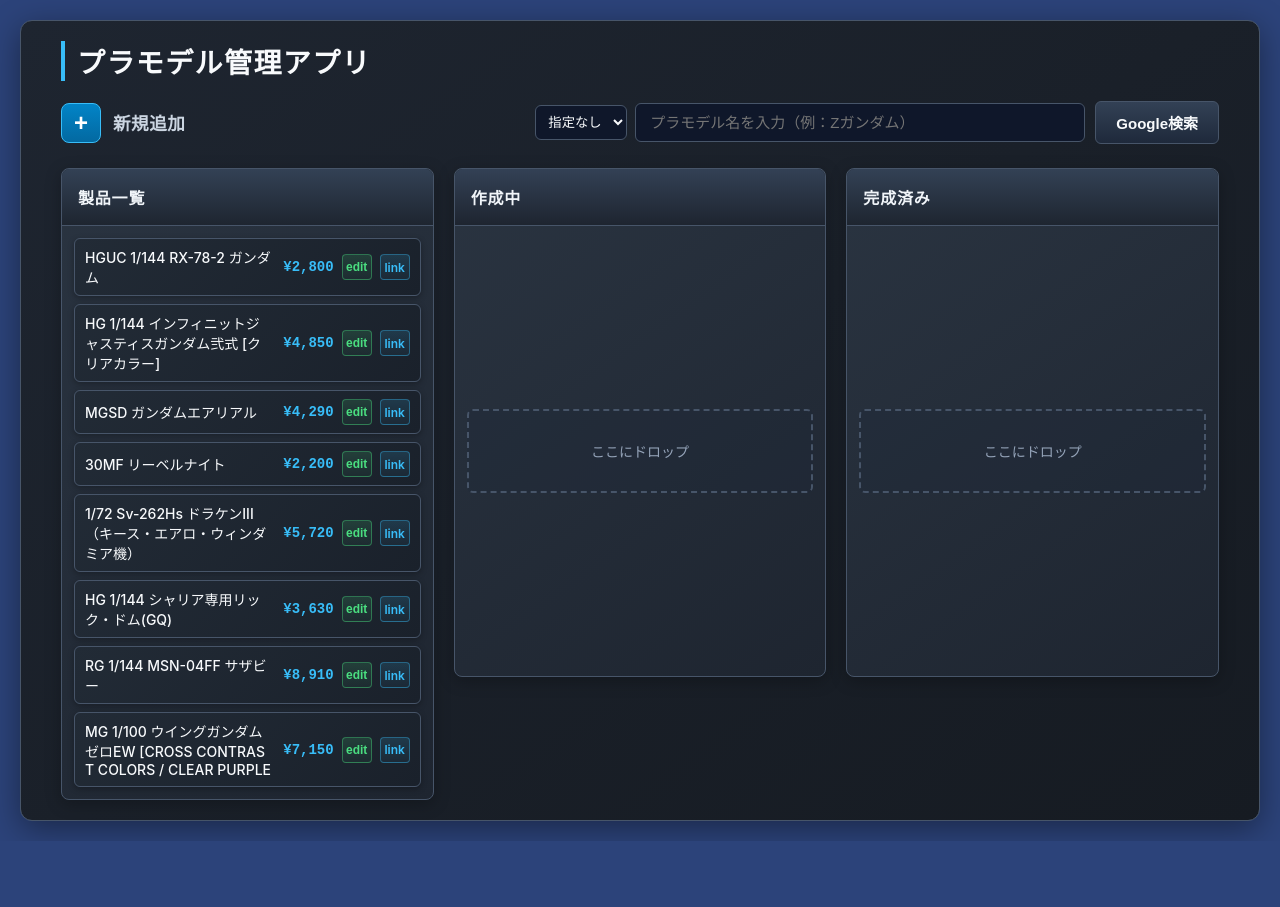
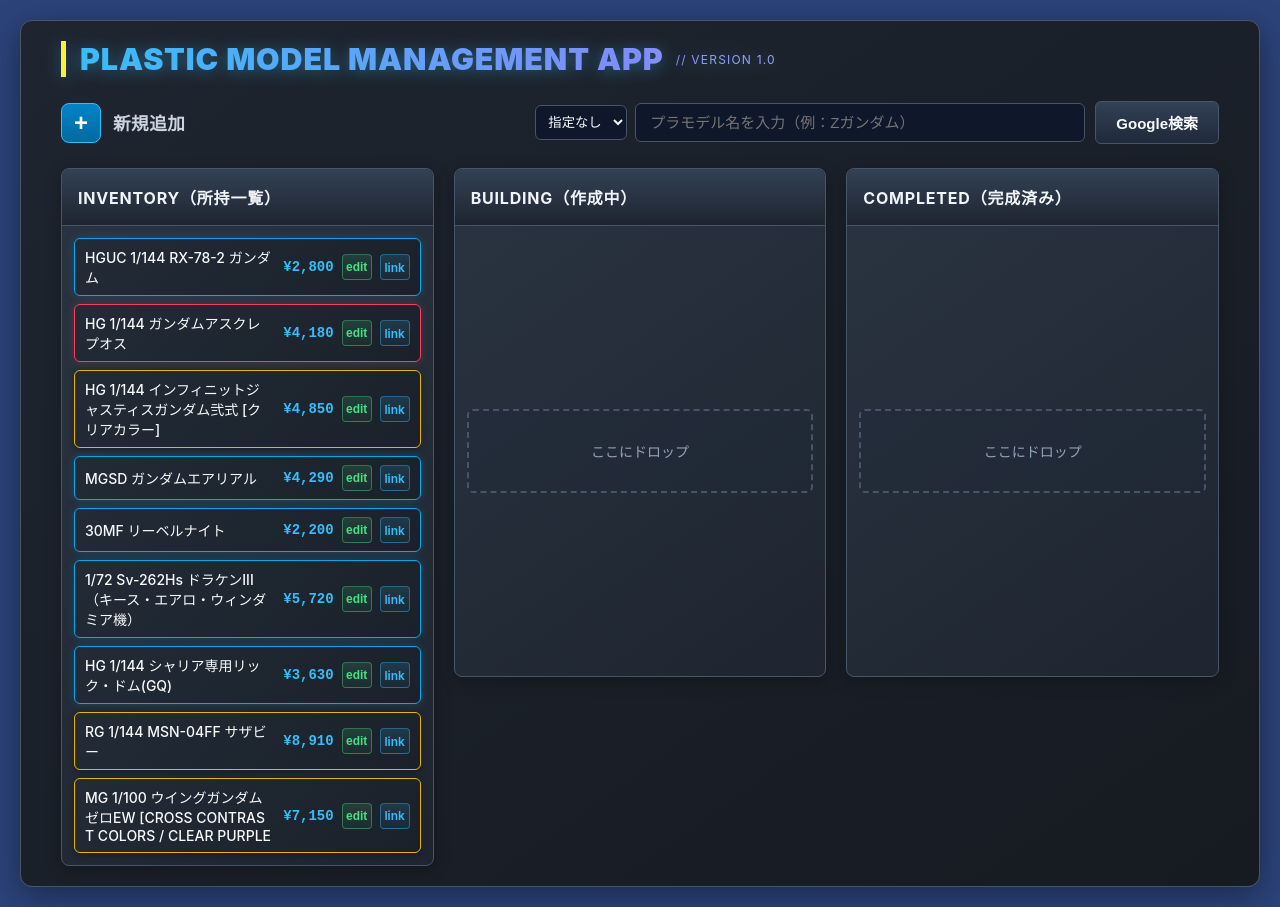
Before and after one commit to iiinu82/plamo-management-app, a React (Vite) app: page / in a window 1280 px wide. Before the commit the page ends 841 px from the top, so only its background shows below. Built offline with nearby package versions, Linux system fonts and the light colour scheme.

Commit message:
カテゴリーで枠の色を変える

```diff
--- a/src/App.css
+++ b/src/App.css
@@ -29,12 +29,34 @@
 }
 
 h1 {
-  margin-bottom: 20px;
-  font-size: 1.75rem;
+  margin: 0 0 24px 0;
+  font-size: 1.9rem;
+  font-weight: 900;
+  letter-spacing: 0.03em;
+  font-family:
+    -apple-system, BlinkMacSystemFont, "Segoe UI", Roboto, sans-serif;
+
   color: #f8fafc;
-  letter-spacing: 0.05em;
-  border-left: 4px solid #38bdf8;
-  padding-left: 12px;
+  background: linear-gradient(90deg, #38bdf8, #818cf8, #ffffff);
+  -webkit-background-clip: text;
+  -webkit-text-fill-color: transparent;
+
+  filter: drop-shadow(0 2px 8px rgba(56, 189, 248, 0.4));
+
+  border-left: 5px solid #f8f238;
+  padding-left: 14px;
+
+  display: inline-block;
+  display: flex;
+  align-items: center;
+  gap: 12px;
+}
+
+.titleSpan {
+  font-size: 12px;
+  color: #64748b;
+  font-weight: normal;
+  letter-spacing: 0.1em;
 }
 
 .addArea {
@@ -73,22 +95,22 @@
 }
 
 .googleForm {
-  margin-bottom: 0; /* リストエリアと自然に繋げるため調整 */
+  margin-bottom: 0;
   display: flex;
   gap: 10px;
   align-items: center;
 }
 
-/* inputとバツボタンをまとめる親要素 */
 .inputWrapper {
-  position: relative; /* 子要素の絶対配置の基準にする */
+  position: relative;
   display: flex;
   align-items: center;
+  gap: 8px;
 }
 
 .googleInput {
   width: 450px;
-  padding: 10px 36px 10px 14px; /* 右側にバツボタン分の余白（36px）をあけておく */
+  padding: 10px 36px 10px 14px;
   font-size: 15px;
   background-color: #0f172a;
   border: 1px solid #475569;
@@ -101,15 +123,28 @@
     box-shadow 0.2s;
 }
 
+.googleInputCategory {
+  padding: 8px;
+  border-radius: 6px;
+  background-color: #0f172a;
+  color: #f8fafc;
+  border: 1px solid #475569;
+}
+
+.googleInputArea {
+  position: relative;
+  display: flex;
+  align-items: center;
+}
+
 .googleInput:focus {
   border-color: #38bdf8;
   box-shadow: 0 0 0 2px rgba(56, 189, 248, 0.2);
 }
 
-/* 右端に配置するバツボタン */
 .clearBtn {
   position: absolute;
-  right: 10px; /* 右端からの距離 */
+  right: 10px;
   background: none;
   border: none;
   font-size: 18px;
@@ -158,14 +193,10 @@
 
 /* 各カラムのスタイル */
 .column {
-  background: linear-gradient(
-    145deg,
-    #2a3441,
-    #1e2530
-  ); /* ほんのりメタリックなグラデーション */
+  background: linear-gradient(145deg, #2a3441, #1e2530);
   border-radius: 8px;
   box-shadow: 0 4px 16px rgba(0, 0, 0, 0.25);
-  border: 1px solid #475569; /* シルバー感のある明るめのボーダー */
+  border: 1px solid #475569;
   display: flex;
   flex-direction: column;
   min-height: 500px;
@@ -176,43 +207,33 @@
   padding: 16px;
   font-size: 16px;
   border-bottom: 1px solid #475569;
-  background: linear-gradient(
-    to bottom,
-    #334155,
-    #1e2530
-  ); /* ヘッダーのグラデーション */
+  background: linear-gradient(to bottom, #334155, #1e2530);
   border-top-left-radius: 8px;
   border-top-right-radius: 8px;
   color: #f1f5f9;
   letter-spacing: 0.05em;
 }
 
-/* カラムの中身（ここがドロップを受け付ける領域） */
 .column-content {
   padding: 12px;
   flex-grow: 1;
   display: flex;
   flex-direction: column;
   gap: 8px;
-  /* 高さを確保してカラム内全体でドロップを検知できるようにする */
   min-height: 450px;
 }
 
-/* 各アイテムのカードスタイル（シルバーメタリック風グラデーション） */
 .multi-item {
   display: flex;
   align-items: center;
-  justify-content: space-between; /* 左右に要素を配置 */
+  justify-content: space-between;
   padding: 8px 10px;
-  background: linear-gradient(
-    135deg,
-    #222b36,
-    #1a212b
-  ); /* カード自体の微かなグラデーション */
-  border: 1px solid #475569;
+  background: linear-gradient(135deg, #222b36, #1a212b);
+  border: 1px solid #0ea5e9;
+
   border-radius: 6px;
   cursor: grab;
-  box-shadow: 0 2px 6px rgba(0, 0, 0, 0.3);
+  box-shadow: 0 0 8px rgba(14, 165, 233, 0.25);
   transition:
     background 0.2s ease,
     border-color 0.2s ease,
@@ -221,7 +242,27 @@
 
 .multi-item:hover {
   background: linear-gradient(135deg, #2b3747, #222b36);
-  border-color: #38bdf8; /* ホバー時にスカイブルーがシャープに光る */
+
+  border-color: #38bdf8;
+}
+
+.multi-item.gundam-base-item {
+  border-color: #eab308;
+
+  box-shadow: 0 2px 6px rgba(0, 0, 0, 0.3);
+}
+
+.multi-item.gundam-base-item:hover {
+  border-color: #facc15;
+}
+
+.multi-item.premium-item {
+  border-color: #f43f5e;
+  box-shadow: 0 0 8px rgba(244, 63, 94, 0.25);
+}
+
+.multi-item.premium-item:hover {
+  border-color: #fb7185;
 }
 
 .multi-item:active {
@@ -238,7 +279,6 @@
   margin-right: 12px;
 }
 
-/* 価格とボタンをまとめるエリア */
 .item-right-area {
   display: flex;
   align-items: center;
@@ -250,10 +290,9 @@
   font-family: monospace;
   font-weight: 600;
   font-size: 14px;
-  color: #38bdf8; /* メタリックに映えるアイスブルー */
+  color: #38bdf8;
 }
 
-/* 「link」ボタンのスタイル */
 .item-link-btn {
   width: 30px;
   height: 26px;
@@ -280,7 +319,6 @@
   color: #0f172a;
 }
 
-/* 「変更」ボタンのスタイル */
 .item-edit-btn {
   width: 30px;
   height: 26px;
@@ -329,30 +367,25 @@
   transform: rotate(2deg);
 }
 
-/* --- モーダルの背景（半透明のダーク幕） --- */
+/* --- モーダルの背景 --- */
 .modal-overlay {
   position: fixed;
   top: 0;
   left: 0;
   width: 100vw;
   height: 100vh;
-  background-color: rgba(
-    15,
-    23,
-    42,
-    0.6
-  ); /* 暗すぎない半透明のダークブルーグレー */
+  background-color: rgba(15, 23, 42, 0.6);
   display: flex;
   align-items: center;
   justify-content: flex-start;
   padding-left: 50px;
-  z-index: 1000; /* 他の要素より手前に表示する */
+  z-index: 1000;
 }
 
-/* --- モーダル本体のウィンドウ（視認性の高い明るめグレー＆シルバー調） --- */
+/* --- モーダル本体のウィンドウ --- */
 .modal-content {
-  background-color: #1e293b; /* 視認性を保ちつつ重すぎないスレート色 */
-  border: 1px solid #475569; /* シャープなシルバー系の枠線 */
+  background-color: #1e293b;
+  border: 1px solid #475569;
   padding: 24px 32px;
   border-radius: 12px;
   box-shadow: 0 12px 36px rgba(0, 0, 0, 0.4);
@@ -385,14 +418,14 @@
 .form-group label {
   font-size: 14px;
   font-weight: 600;
-  color: #cbd5e1; /* 読みやすい明るめのグレー */
+  color: #cbd5e1;
 }
 
 .form-group input,
 .form-group textarea {
   padding: 10px 12px;
   font-size: 14px;
-  background-color: #0f172a; /* 入力欄はコントラストをつけるために少し暗く */
+  background-color: #0f172a;
   border: 1px solid #475569;
   color: #f8fafc;
   border-radius: 6px;
@@ -465,9 +498,9 @@
 /* --- 削除ボタンのスタイル --- */
 .delete-btn {
   padding: 8px 16px;
-  background-color: rgba(239, 68, 68, 0.15); /* ほんのり赤みがかった背景 */
-  color: #f87171; /* 視認性の良い明るめの赤文字 */
-  border: 1px solid rgba(239, 68, 68, 0.4); /* シャープな赤系ボーダー */
+  background-color: rgba(239, 68, 68, 0.15);
+  color: #f87171;
+  border: 1px solid rgba(239, 68, 68, 0.4);
   border-radius: 6px;
   font-weight: 600;
   cursor: pointer;
@@ -477,7 +510,7 @@
 }
 
 .delete-btn:hover {
-  background-color: #ef4444; /* ホバー時はしっかりした赤に変化 */
+  background-color: #ef4444;
   color: #fff;
   border-color: #ef4444;
 }
--- a/src/App.jsx
+++ b/src/App.jsx
@@ -33,6 +33,8 @@
       name: p.name,
       price: p.price,
       url: p.url,
+      isGundamBase: p.isGundamBase || false,
+      isPremium: p.isPremium || false,
     })),
     center: [],
     right: [],
@@ -56,6 +58,8 @@
     name: "",
     price: "",
     url: "",
+    isGundamBase: false,
+    isPremium: false,
   });
 
   // データの変更があるたびに localStorage に自動保存する
@@ -179,18 +183,31 @@
 
   // 変更ボタンを押した時。item情報を引数で渡し、エディットIDを設定、フォームデータを入れる、モーダルをオープン
   const handleOpenEditModal = (item) => {
+    console.log("クリックされたアイテムの中身：", item); // ← これを入れてみる
     setEditingId(item.id);
-    setFormData({ name: item.name, price: item.price, url: item.url });
+    setFormData({
+      name: item.name,
+      price: item.price,
+      url: item.url,
+      isGundamBase: item.isGundamBase || false,
+      isPremium: item.isPremium || false,
+    });
     setIsModalOpen(true);
   };
 
   // フォーム入力値の変更ハンドラー
   const handleFormChange = (e) => {
-    const { name, value } = e.target;
-    setFormData((prev) => ({
-      ...prev,
-      [name]: value,
-    }));
+    const { name, type, checked, value } = e.target;
+    setFormData((prev) => {
+      const updated = {
+        ...prev,
+        [name]: type === "checkbox" ? checked : value,
+      };
+
+      if (name === "isGundamBase" && checked) updated.isPremium = false;
+      if (name === "isPremium" && checked) updated.isGundamBase = false;
+      return updated;
+    });
   };
 
   // 登録の関数。エディットIDがあるなら編集モード
@@ -208,6 +225,8 @@
                   name: formData.name,
                   price: Number(formData.price) || 0,
                   url: formData.url,
+                  isGundamBase: formData.isGundamBase,
+                  isPremium: formData.isPremium,
                 }
               : item,
           );
@@ -225,6 +244,8 @@
         name: formData.name,
         price: Number(formData.price) || 0,
         url: formData.url,
+        isGundamBase: formData.isGundamBase,
+        isPremium: formData.isPremium,
       };
 
       setContainers((prev) => ({
@@ -235,7 +256,13 @@
 
     setIsModalOpen(false);
     setEditingId(null);
-    setFormData({ name: "", price: "", url: "" });
+    setFormData({
+      name: "",
+      price: "",
+      url: "",
+      isGundamBase: false,
+      isPremium: false,
+    });
   };
 
   const handleDeleteItem = () => {
@@ -261,10 +288,13 @@
   return (
     <>
       <div className="appContainer">
-        <h1>プラモデル管理アプリ</h1>
+        <h1>
+          PLASTIC MODEL MANAGEMENT APP
+          <span className="titleSpan">// VERSION 1.0</span>
+        </h1>
         <div className="header">
           <div className="addArea">
-            <button onClick={handleOpenAddModal} className="addBtn greenbtn">
+            <button onClick={handleOpenAddModal} className="addBtn">
               +
             </button>
             <span className="addText">新規追加</span>
@@ -284,19 +314,19 @@
           <div className="listArea">
             <Column
               id="left"
-              title="製品一覧"
+              title="INVENTORY（所持一覧）"
               items={containers.left}
               onEdit={handleOpenEditModal}
             />
             <Column
               id="center"
-              title="作成中"
+              title="BUILDING（作成中）"
               items={containers.center}
               onEdit={handleOpenEditModal}
             />
             <Column
               id="right"
-              title="完成済み"
+              title="COMPLETED（完成済み）"
               items={containers.right}
               onEdit={handleOpenEditModal}
             />
@@ -311,6 +341,9 @@
                   <span className="item-price">
                     ¥{activeItem.price.toLocaleString()}
                   </span>
+                  <button type="button" className="item-edit-btn">
+                    edit
+                  </button>
                   {activeItem.url && <a className="item-link-btn">link</a>}
                 </div>
               </div>
--- a/src/components/Column.jsx
+++ b/src/components/Column.jsx
@@ -18,7 +18,7 @@
           strategy={verticalListSortingStrategy}
         >
           {items.map((item) => (
-            <SortableItem key={item.id} {...item} onEdit={onEdit} />
+            <SortableItem key={item.id} {...item} onEdit={() => onEdit(item)} />
           ))}
         </SortableContext>
         {items.length === 0 && (
--- a/src/components/SortableItem.jsx
+++ b/src/components/SortableItem.jsx
@@ -1,7 +1,8 @@
 import { useSortable } from "@dnd-kit/sortable";
 import { CSS } from "@dnd-kit/utilities";
 
-export function SortableItem({ id, name, price, url, onEdit }) {
+export function SortableItem({ onEdit, ...item }) {
+  const { id, name, price, url, isGundamBase, isPremium } = item;
   const {
     attributes,
     listeners,
@@ -17,21 +18,15 @@
     opacity: isDragging ? 0.4 : 1, // ドラッグ中は半透明にする
   };
 
-  const handleOpenPopup = (e) => {
-    e.preventDefault(); // デフォルトのリンク動作を制御
-    if (!url) return;
-
-    // ポップアップ指定を外し、安全な新しいタブで開く
-    window.open(url, "_blank", "noopener,noreferrer");
-  };
-
   return (
     <div
       ref={setNodeRef}
       style={style}
       {...attributes}
       {...listeners}
-      className="multi-item"
+      className={`multi-item ${
+        isGundamBase ? "gundam-base-item" : isPremium ? "premium-item" : ""
+      }`}
     >
       <span className="item-name">{name}</span>
       <div className="item-right-area">
@@ -39,7 +34,7 @@
         <button
           type="button"
           className="item-edit-btn"
-          onClick={() => onEdit({ id, name, price, url })}
+          onClick={() => onEdit(item)}
           onPointerDown={(e) => e.stopPropagation()} // ドラッグ暴発防止
           title="編集する"
         >
--- a/src/data/Products.js
+++ b/src/data/Products.js
@@ -6,10 +6,18 @@
     url: "https://bandai-hobby.net/item/01_370/",
   },
   {
+    id: "P002",
+    name: "HG 1/144 ガンダムアスクレプオス",
+    price: 4180,
+    url: "https://bandai-hobby.net/item/01_3798/",
+    isPremium: true,
+  },
+  {
     id: "P030",
     name: "HG 1/144 インフィニットジャスティスガンダム弐式 [クリアカラー]",
     price: 4850,
     url: "https://www.gundam-base.net/products/details.php?path=01_6743",
+    isGundamBase: true,
   },
   {
     id: "P031",
@@ -40,11 +48,13 @@
     name: "RG 1/144 MSN-04FF サザビー",
     price: 8910,
     url: "https://www.gundam-base.net/products/details.php?path=01_4933",
+    isGundamBase: true,
   },
   {
     id: "P036",
     name: "MG 1/100 ウイングガンダムゼロEW [CROSS CONTRAST COLORS / CLEAR PURPLE",
     price: 7150,
     url: "https://www.gundam-base.net/products/details.php?path=01_6683",
+    isGundamBase: true,
   },
 ];
```
Also changed, not shown: src/components/ProductModal.jsx (+44 -4 lines), src/components/SearchForm.jsx (+10 -20 lines).
